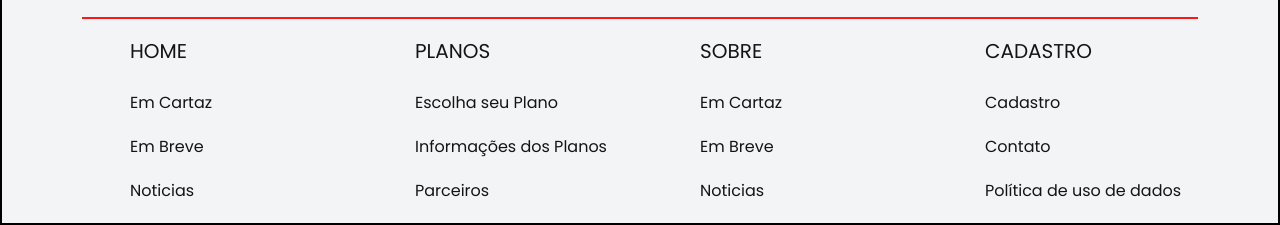
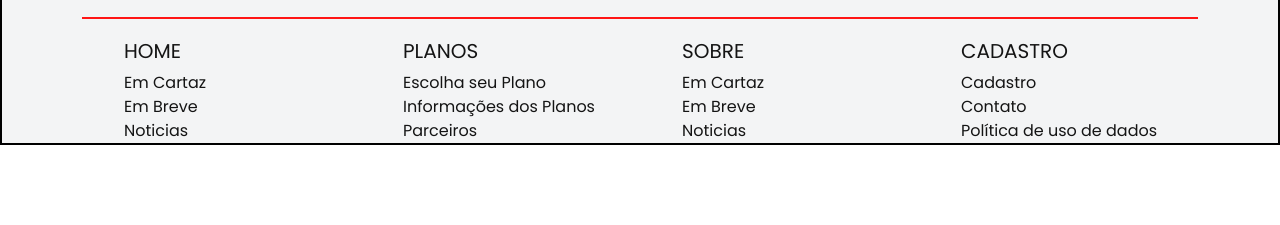
Before and after one commit to piresdanyllo/centralcinema, a plain HTML site: page pages/sobre.html in a window 1280 px wide. Shown: the part 2334-2559 px from the top of the page. After the commit the page ends 2479 px from the top, so only its background shows below. Drawn offline with nearby package versions, Linux system fonts and the light colour scheme.

Commit message:
adicionando footer em todas as paginas

```diff
--- a/css/index.css
+++ b/css/index.css
@@ -54,7 +54,7 @@ header {
     text-align: start;
 }
 
-.link-trailer{
+.link-trailer {
     text-decoration: none;
 }
 
@@ -63,16 +63,15 @@ img {
     cursor: pointer;
 }
 
-
 .card-body {
     height: 180px;
     cursor: pointer;
 }
 
-
 .card-img-top {
     height: 232.88px;
 }
+
 
 /* Footer */
 
@@ -90,14 +89,12 @@ img {
     text-decoration: none;
     display: flex;
     justify-content: center;
-
 }
 
 .social-body {
     display: flex;
     flex-direction: column;
     margin-left: 10px;
-
 }
 
 #img-social {
@@ -112,15 +109,16 @@ img {
 
 .title-nav {
     display: flex;
-    margin-left: 30px;
+    margin-left: 51px;
     padding: 0;
 }
 
 #container-nav {
     margin-top: 20px;
+    margin-left: 50px;
 }
 
-.nav-list{
+.nav-list {
     padding-left: 0;
     margin-top: 20px;
 }
@@ -135,44 +133,49 @@ img {
     color: #141414;
 }
 
+
 /* Responvididade */
 
-@media (max-width:1440px){
+@media (max-width:1440px) {
     #banner h1 {
         font-size: 6rem;
     }
-
     #banner h2 {
         font-size: 2.3rem;
     }
 }
 
-@media (max-width:1024px){
+@media (max-width:1024px) {
     #banner h1 {
         font-size: 5rem;
     }
-
     #banner h2 {
         font-size: 1.9rem;
     }
 }
 
-@media (max-width:768px){
+@media (max-width:768px) {
     #banner h1 {
         font-size: 4rem;
     }
-
     #banner h2 {
         font-size: 1.5rem;
     }
 }
 
-@media (max-width:425px){
+@media (max-width:425px) {
     #banner h1 {
         text-align: center;
     }
-
     #banner h2 {
         text-align: center;
     }
 }
+
+
+/* @media(max-width:643px) {
+    .nav-list {
+        padding-left: 0;
+        margin-top: -520px;
+    }
+} */
--- a/css/reset.css
+++ b/css/reset.css
@@ -7,3 +7,13 @@
 #img-logo {
     width: 200px;
 }
+
+.nav-list {
+    padding-left: 0;
+    margin-top: 20px;
+}
+
+.nav-list li {
+    list-style: none;
+    margin-bottom: 20px;
+}
--- a/pages/sobre.html
+++ b/pages/sobre.html
@@ -245,57 +245,57 @@
                     </div>
                 </div>
             </div>
-            <div id="container-nav">
-                <div class="row">
-                    <div class="title-nav">
-                        <div class="col text-start">
-                            <a class="title-nav" href="../index.html">
+            <div class="container">
+                <div id="container-nav">
+                    <div class="row">
+                        <div class="col-lg-3 col-md-6 col-sm-6 mb-5 mb-md-0 center-block">
+                            <a class="title-nav" href="index.html">
                                 <h5>HOME</h5>
                             </a>
-                            <ul class="nav-list">
+                            <ul class="list-unstyled mb-0">
                                 <li>
-                                    <a class="title-nav" href="../index.html#em-cartaz">Em Cartaz</a>
+                                    <a class="title-nav" href="#em-cartaz">Em Cartaz</a>
                                 </li>
                                 <li>
-                                    <a class="title-nav" href="../index.html#em-breve">Em Breve</a>
+                                    <a class="title-nav" href="#em-breve">Em Breve</a>
                                 </li>
                                 <li>
-                                    <a class="title-nav" href="../index.html#noticias">Noticias</a>
+                                    <a class="title-nav" href="#noticias">Noticias</a>
                                 </li>
                             </ul>
                         </div>
-                        <div class="col text-start">
+                        <div class="col-lg-3 col-md-6 col-sm-6 mb-5 mb-md-0 ">
                             <a class="title-nav" href="/pages/planos.html">
                                 <h5>PLANOS</h5>
                             </a>
-                            <ul class="nav-list">
+                            <ul class="list-unstyled mb-0">
                                 <li>
                                     <a class="title-nav" href="/pages/planos.html#planos">Escolha seu Plano</a>
                                 </li>
                                 <li>
                                     <a class="title-nav" href="/pages/planos.html#informacoes">Informações dos
-                                    Planos</a>
+                                        Planos</a>
                                 </li>
                                 <li>
                                     <a class="title-nav" href="/pages/planos.html#parceiros">Parceiros</a>
                                 </li>
                             </ul>
                         </div>
-                        <div class="col text-start">
+                        <div class="col-lg-3 col-md-6 col-sm-6 mb-5 mb-md-0 ">
                             <a class="title-nav" href="/pages/sobre.html">
                                 <h5>SOBRE</h5>
                             </a>
-                            <ul class="nav-list">
+                            <ul class="list-unstyled mb-0">
                                 <li><a class="title-nav" href="#em-cartaz">Em Cartaz</a></li>
                                 <li><a class="title-nav" href="#em-breve">Em Breve</a></li>
                                 <li><a class="title-nav" href="#noticias">Noticias</a></li>
                             </ul>
                         </div>
-                        <div class="col text-start">
+                        <div class="col-lg-3 col-md-6 col-sm-6 mb-5 mb-md-0 ">
                             <a class="title-nav" href="/pages/cadastro.html">
                                 <h5>CADASTRO</h5>
                             </a>
-                            <ul class="nav-list">
+                            <ul class="list-unstyled mb-0">
                                 <li><a class="title-nav" href="#em-cartaz">Cadastro</a></li>
                                 <li><a class="title-nav" href="#em-breve">Contato</a></li>
                                 <li><a class="title-nav" href="#noticias">Política de uso de dados</a></li>
```
Also changed, not shown: index.html (+53 -114 lines), pages/cadastro.html (+15 -15 lines), pages/planos.html (+17 -16 lines).
